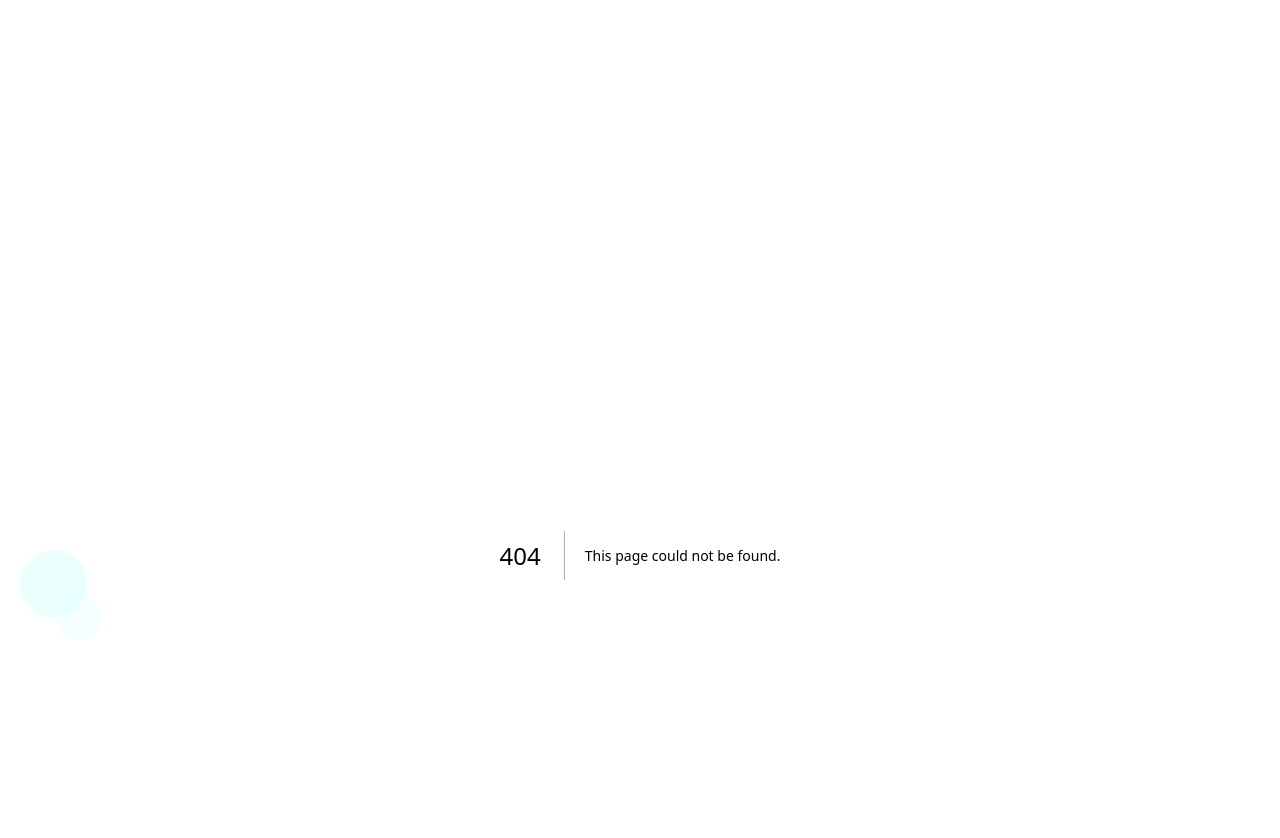
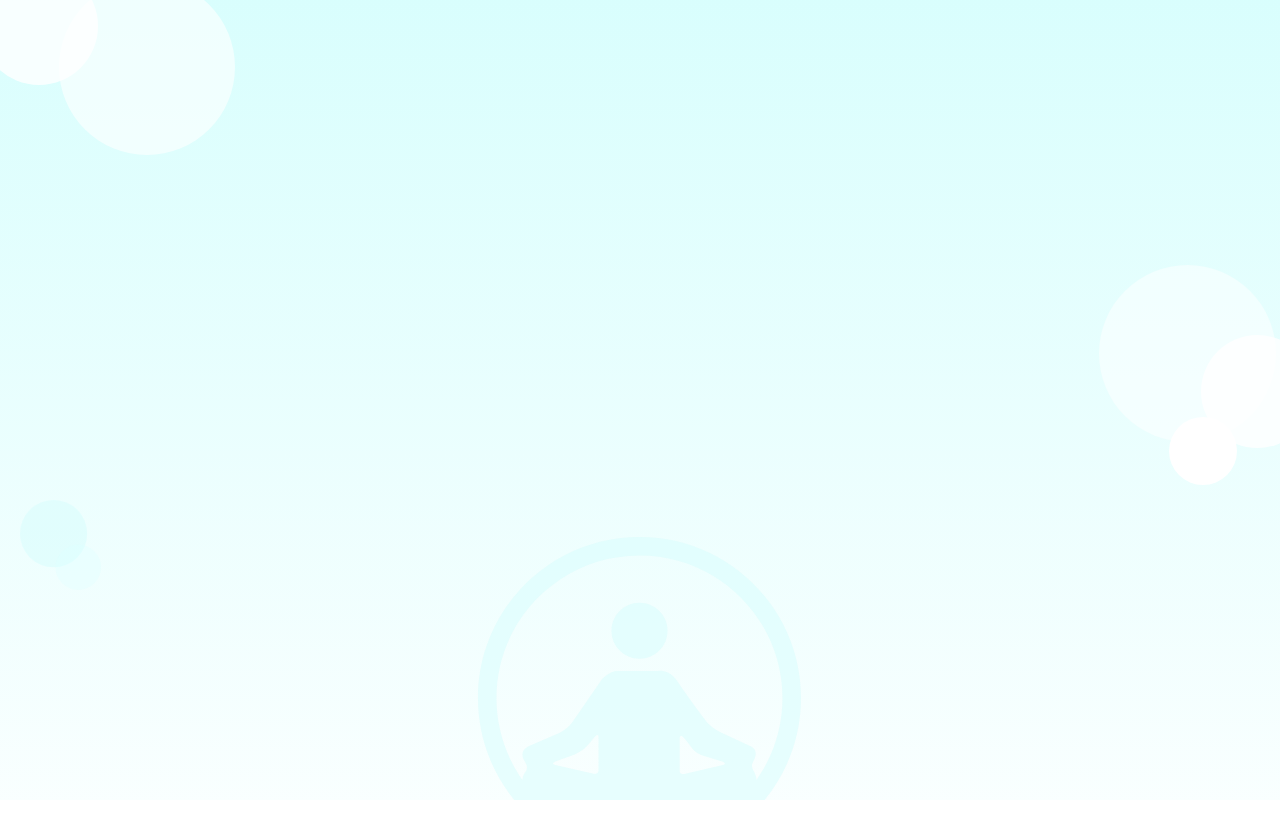
Before and after one commit to deborapoh/pilates-web, a Next.js app: page /login in a window 1280 px wide. Before the commit this address had no page. Shown: the top 838 px of the page. After the commit the page ends 800 px from the top, so only its background shows below. Built offline with nearby package versions, Linux system fonts and the light colour scheme.

Commit message:
creates layout for login page

```diff
--- /dev/null
+++ b/src/app/(login-pages)/login/layout.tsx
@@ -0,0 +1,31 @@
+import Image from 'next/image'
+import '../../globals.css'
+
+import backgroundMeditating from '../../images/background-meditating.svg'
+
+export default function LoginLayout({
+  children,
+}: {
+  children: React.ReactNode
+}) {
+  return (
+    <>
+      <Image
+        src={backgroundMeditating.src}
+        alt="background meditating person"
+        height={1000}
+        width={1000}
+        style={{
+          position: 'absolute',
+          bottom: 0,
+          right: 0,
+          left: 0,
+          margin: 'auto',
+          height: 265,
+          width: 'auto',
+        }}
+      />
+      {children}
+    </>
+  )
+}
--- /dev/null
+++ b/src/app/(login-pages)/login/page.tsx
@@ -0,0 +1,7 @@
+
+export default function Login() {
+  return (
+    <main className="flex min-h-screen flex-col items-center justify-between p-24">
+    </main>
+  )
+}
--- a/src/app/layout.tsx
+++ b/src/app/layout.tsx
@@ -27,6 +27,9 @@ export default function RootLayout({
           height={1000}
           width={1000}
           style={{
+            position: 'absolute',
+            left: 0,
+            top: 0,
             height: 155,
             width: 'auto',
           }}
@@ -52,7 +55,7 @@ export default function RootLayout({
           style={{
             position: 'absolute',
             left: 20,
-            top: 550,
+            top: 500,
             height: 90,
             width: 'auto',
           }}
```
Also changed, not shown: src/app/images/background-meditating.svg (added).
